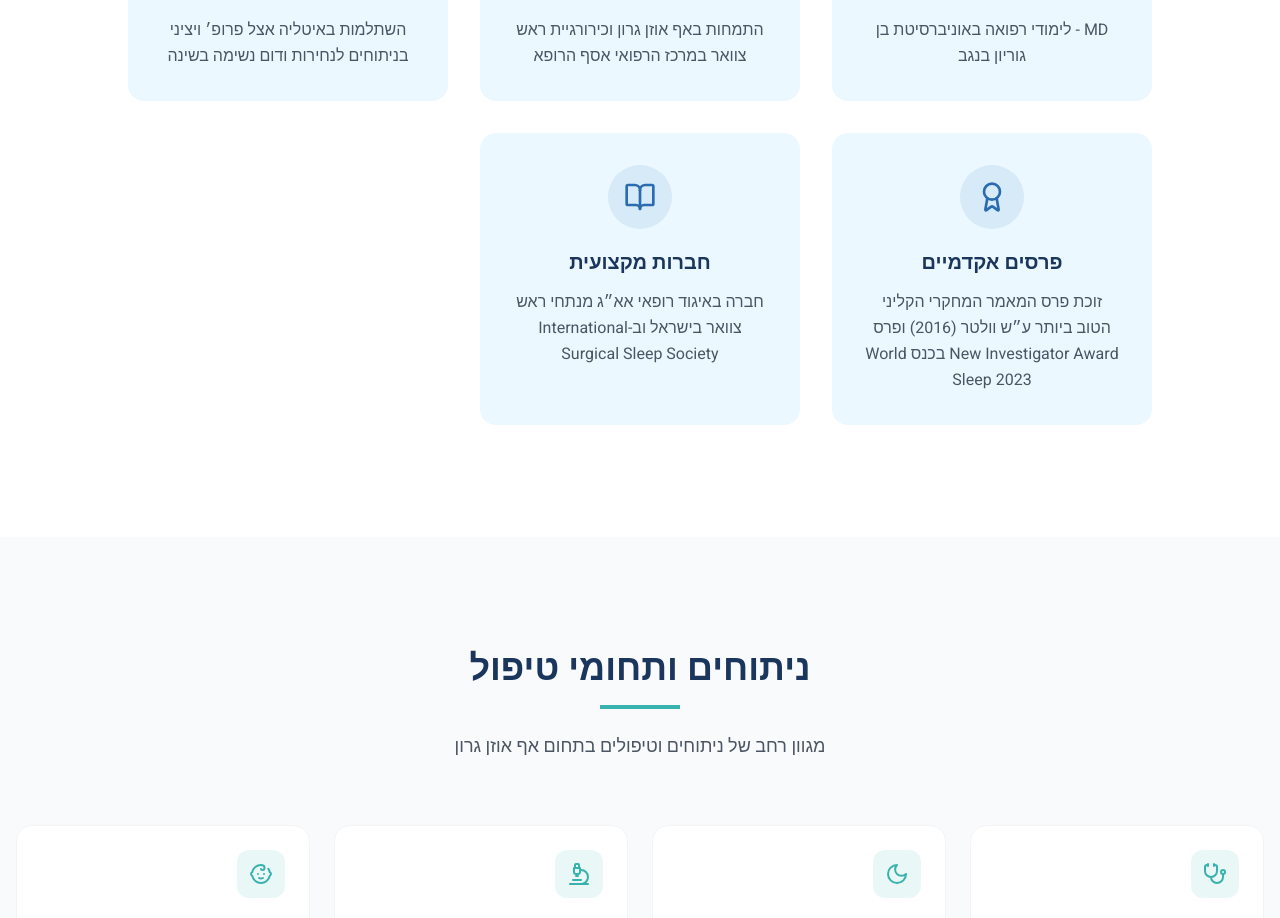
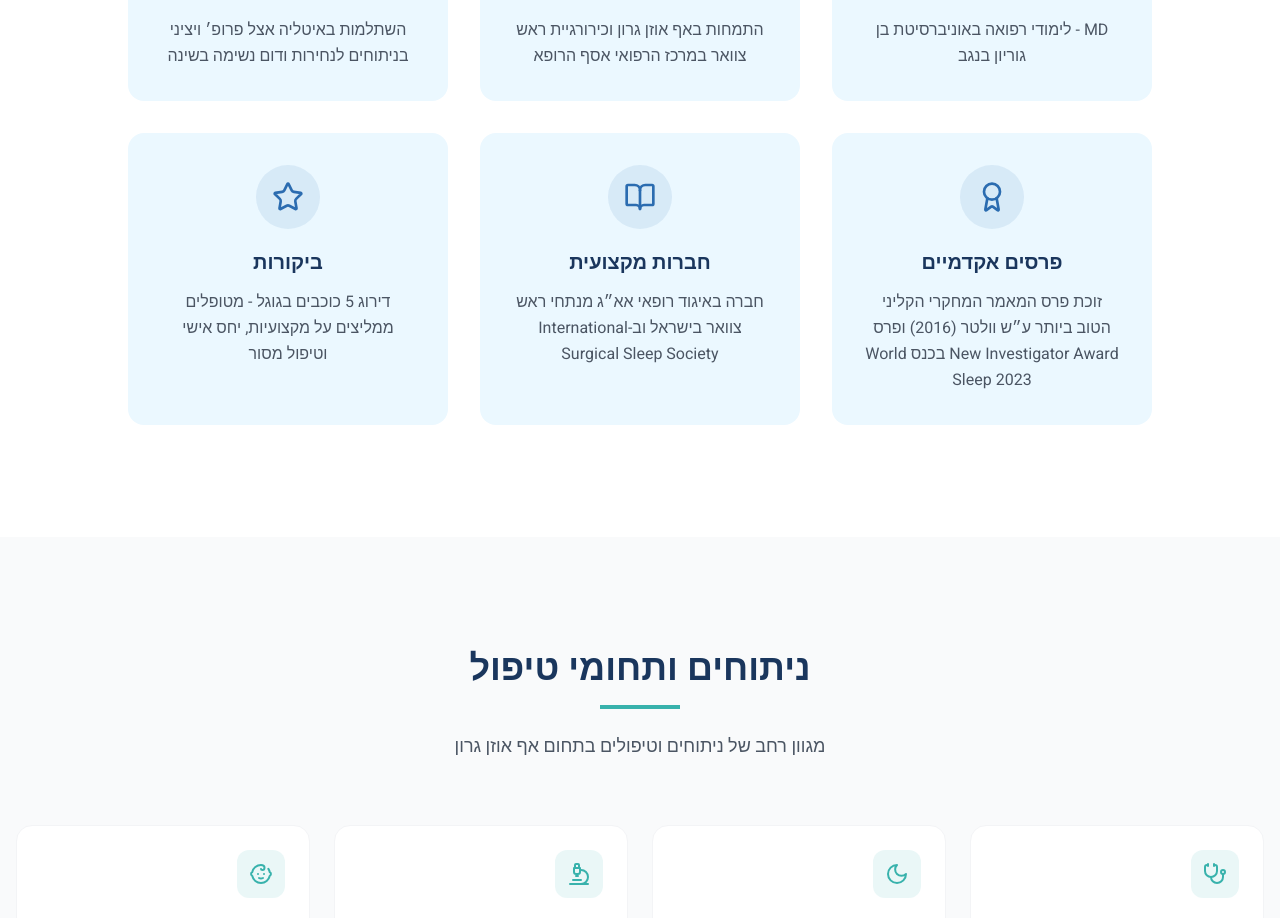
Before and after one commit to livnekes/sarahrotman, a React (Vite) app: page / in a window 1280 px wide. Shown: the part 1345-2263 px from the top of the page. Built offline with nearby package versions, Linux system fonts and the light colour scheme.

Commit message:
fix: add reviews

```diff
--- a/src/components/About.tsx
+++ b/src/components/About.tsx
@@ -1,5 +1,5 @@
 import { motion } from "framer-motion";
-import { GraduationCap, Award, Stethoscope, Globe, BookOpen } from "lucide-react";
+import { GraduationCap, Award, Stethoscope, Globe, BookOpen, Star } from "lucide-react";
 
 const credentials = [
   {
@@ -29,6 +29,12 @@ const credentials = [
     icon: BookOpen,
     title: "חברות מקצועית",
     description: "חברה באיגוד רופאי אא״ג מנתחי ראש צוואר בישראל וב-International Surgical Sleep Society",
+  },
+  {
+    icon: Star,
+    title: "ביקורות",
+    description: "דירוג 5 כוכבים בגוגל - מטופלים ממליצים על מקצועיות, יחס אישי וטיפול מסור",
+    href: "#reviews",
   },
 ];
 
```
